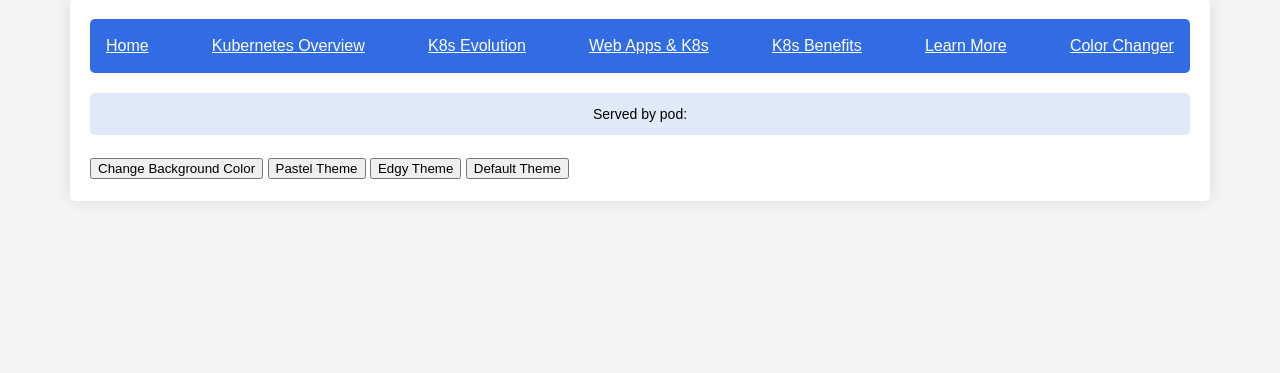
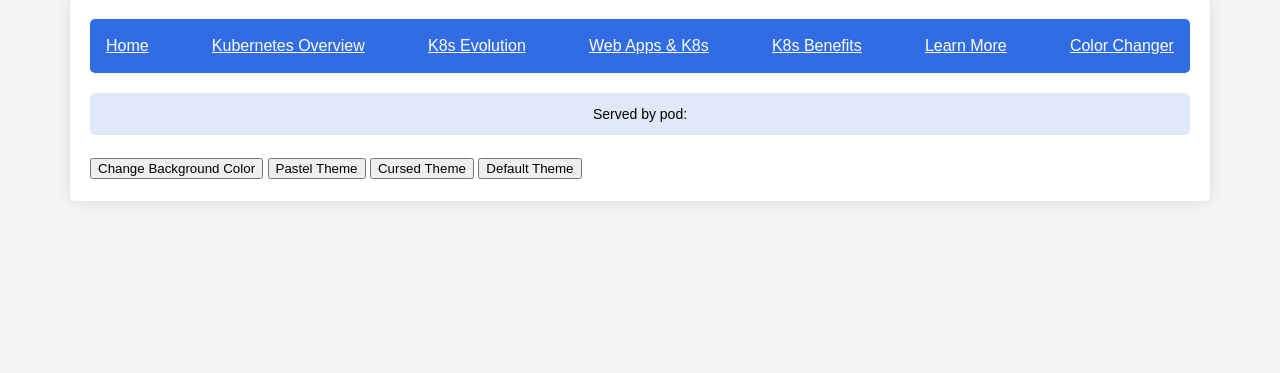
Before and after one commit to jafabo/WebDev, a PHP site: page /color-changer.php in a window 1280 px wide. Shown: the part 21-394 px from the top of the page. Run offline with PHP 8.4, Linux system fonts and the light colour scheme.

Commit message:
edge to curse

```diff
--- a/web-files/color-changer.php
+++ b/web-files/color-changer.php
@@ -55,7 +55,7 @@
 
         <button id="changeColorButton" style="display:none;">Change Background Color</button>
         <button onclick="changeTheme('pastel')">Pastel Theme</button>
-        <button onclick="changeTheme('edgy')">Edgy Theme</button>
+        <button onclick="changeTheme('edgy')">Cursed Theme</button>
         <button onclick="changeTheme('default')">Default Theme</button>
 
 
```
